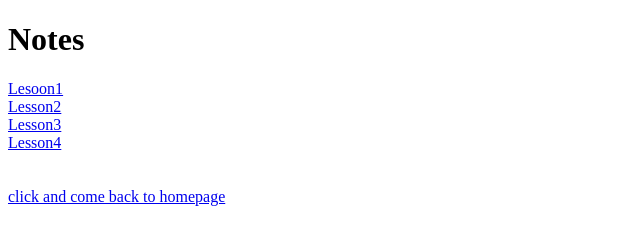
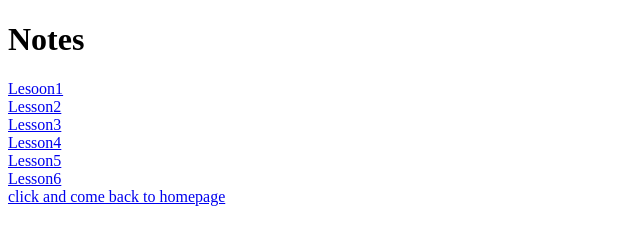
Before and after one commit to Christina-Zhu/Christina-Zhu.github.io, a plain HTML site: page note.html in a window 1280 px wide. Shown: the whole page, without its empty margins (0-640 px from the left). Drawn offline with Linux system fonts and the light colour scheme.

Commit message:
new changes

```diff
--- a/note.html
+++ b/note.html
@@ -10,9 +10,9 @@
         <br>
         <a href="Lesson4Note.html">Lesson4</a>
         <br>
-        <a href="Lesson5Note.html"></a>
+        <a href="Lesson5Note.html">Lesson5</a>
         <br>
-        <a href="Lesson6Note.html"></a>
+        <a href="Lesson6Note.html">Lesson6</a>
         <br>
         <a href="index.html">click and come back to homepage</a>
     </body>
```
